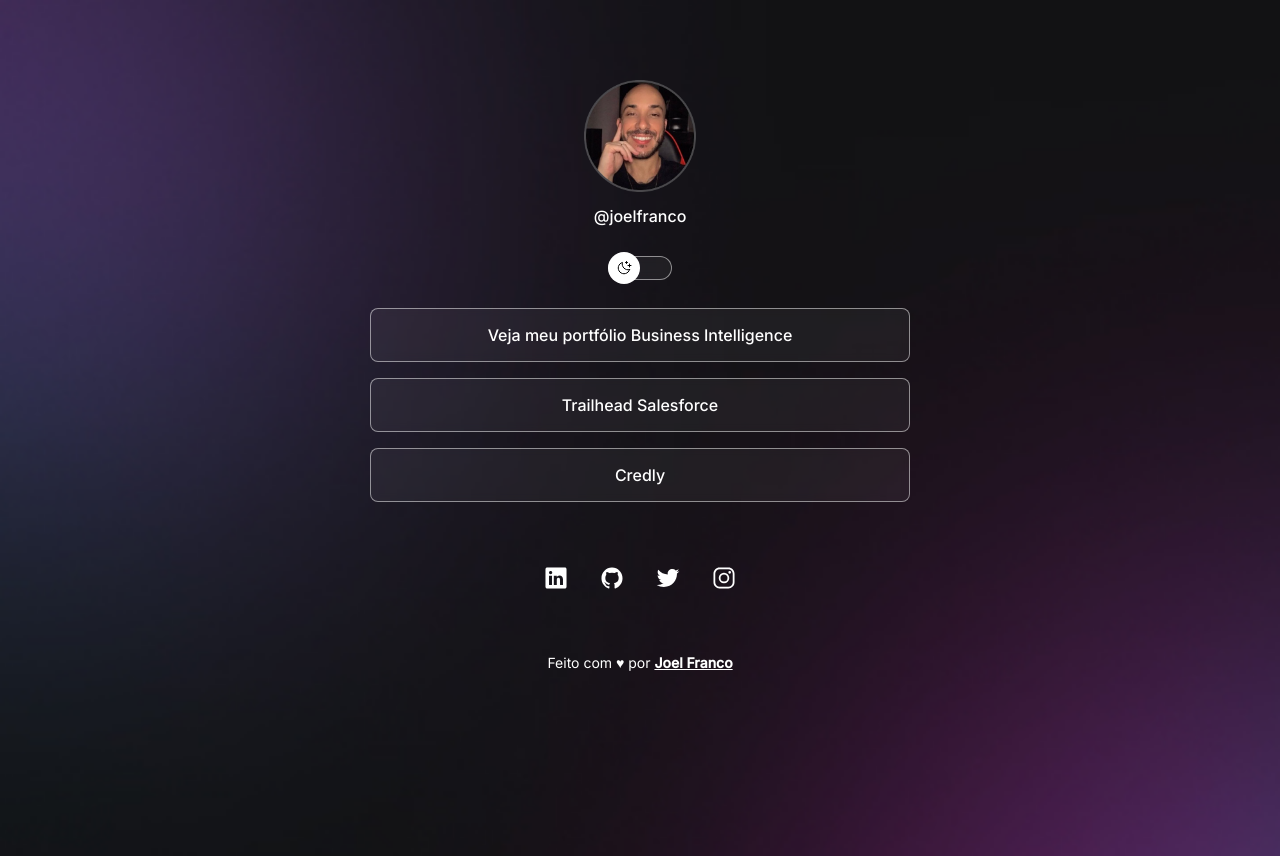
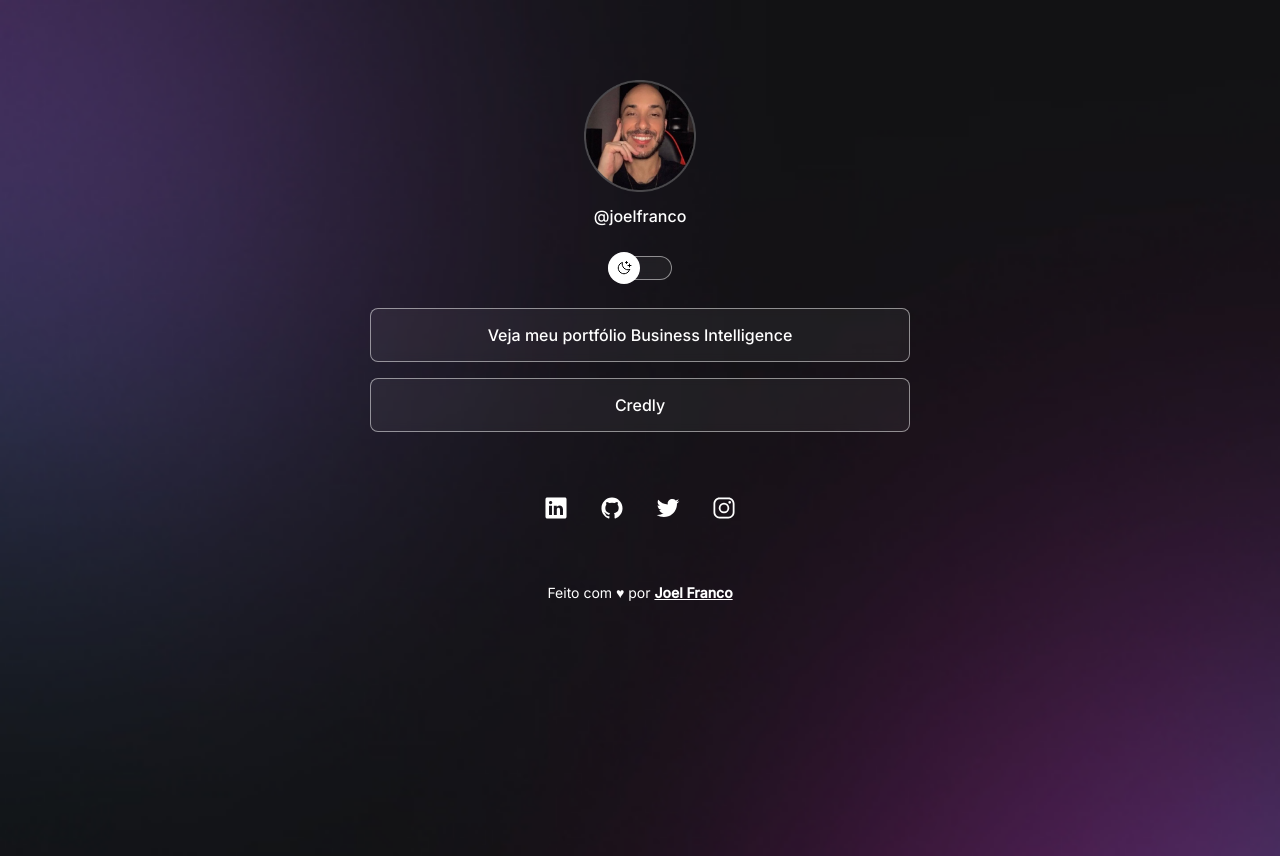
Before and after one commit to devjoelfranco/meu-site-de-links, a plain HTML site: page index.html in a window 1280 px wide. Drawn offline with nearby package versions, Linux system fonts and the light colour scheme.

Commit message:
Update index.html

```diff
--- a/index.html
+++ b/index.html
@@ -32,14 +32,6 @@
             href="https://famous-kite-6e2.notion.site/JOEL-FRANCO-e9656e00a4d245dea07633ef69bed662?pvs=4"
             target="_blank"
             >Veja meu portfólio Business Intelligence</a
-          >
-        </li>
-
-        <li>
-          <a
-            href="https://www.salesforce.com/trailblazer/joelfranco"
-            target="_blank"
-            >Trailhead Salesforce</a
           >
         </li>
 
```
